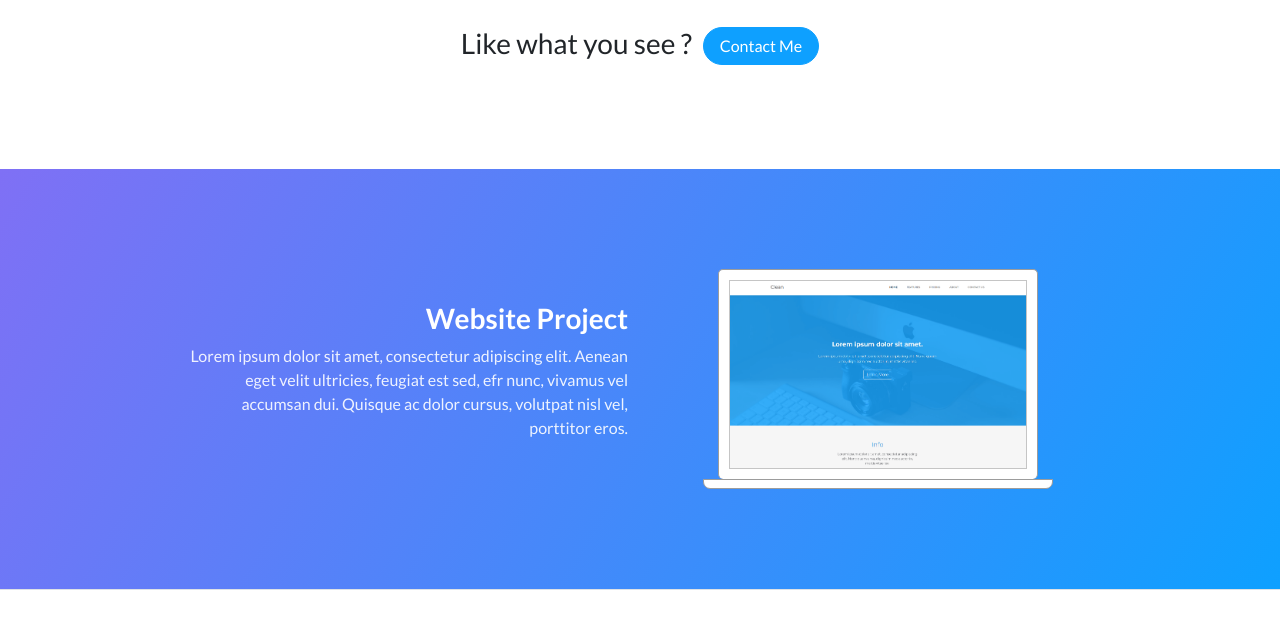
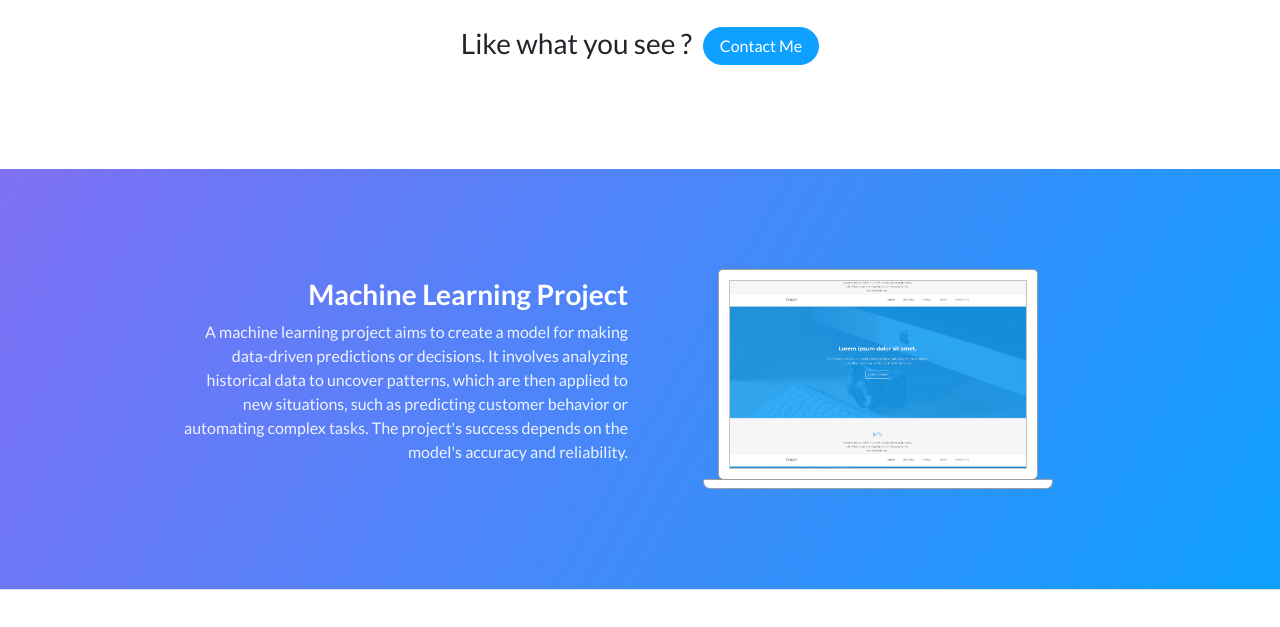
Before and after one commit to MarcAntoinePimentelSanchez332/portfoliomarcantoine, a plain HTML site: page index.html in a window 1280 px wide. Shown: the part 1677-2304 px from the top of the page. Drawn offline with Linux system fonts and the light colour scheme; files whose address does not match are found by name.

Commit message:
Add files via upload

```diff
--- a/index.html
+++ b/index.html
@@ -80,13 +80,13 @@
         <div class="container">
             <div class="row align-items-center">
                 <div class="col-md-12 col-lg-5 offset-lg-1 text">
-                    <h3>Website Project</h3>
-                    <p>Lorem ipsum dolor sit amet, consectetur adipiscing elit. Aenean eget velit ultricies, feugiat est sed, efr nunc, vivamus vel accumsan dui. Quisque ac dolor cursus, volutpat nisl vel, porttitor eros.</p>
+                    <h3>Machine Learning Project</h3>
+                    <p>A machine learning project aims to create a model for making data-driven predictions or decisions. It involves analyzing historical data to uncover patterns, which are then applied to new situations, such as predicting customer behavior or automating complex tasks. The project's success depends on the model's accuracy and reliability.</p>
                 </div>
                 <div class="col-md-12 col-lg-5">
                     <div class="portfolio-laptop-mockup">
                         <div class="screen">
-                            <div class="screen-content" style="background-image:url(&quot;assets/img/tech/image6.png&quot;);"></div>
+                            <div class="screen-content" style="margin-left: 0px;margin-right: 0px;position: static;overflow: hidden;display: block;background: url(&quot;assets/img/tech/image6.png&quot;) center / contain;"></div>
                         </div>
                         <div class="keyboard"></div>
                     </div>
```
Also changed, not shown: cv.html (+1 -1 lines).
